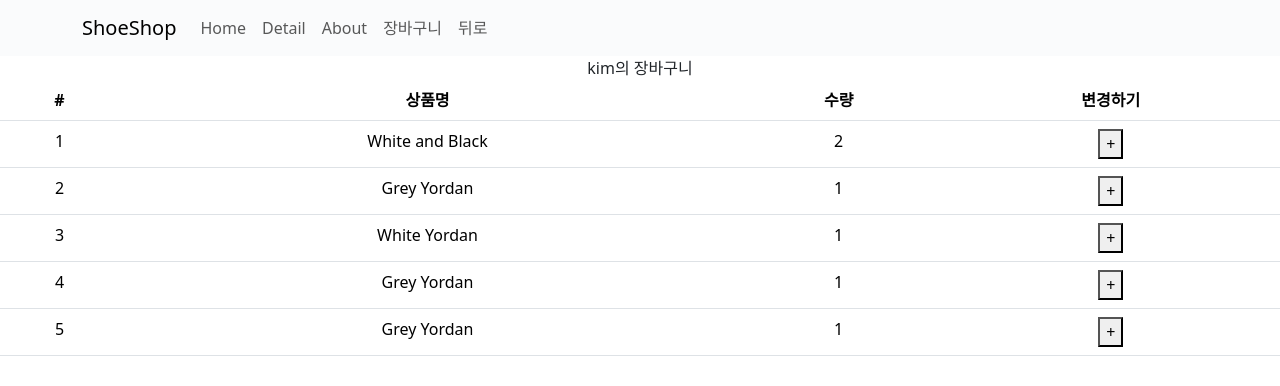
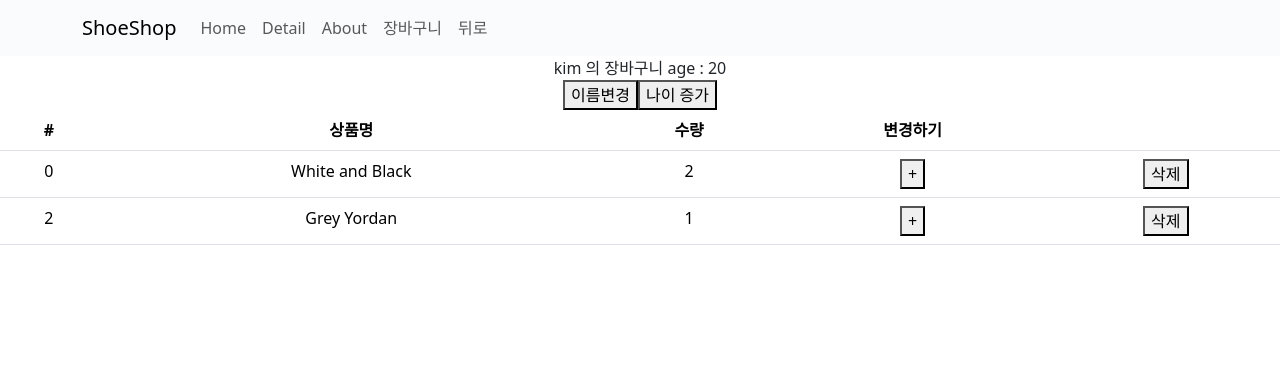
Before and after one commit to sanggyeol1/React-projects, a React (Create React App) app in the folder shop/: page /cart in a window 1280 px wide. Shown: the top 386 px of the page. Built offline with nearby package versions, Linux system fonts and the light colour scheme.

Commit message:
Cart 삭제기능 및 Detail 페이지에서 구매하기 누르면 Cart 에 담김

```diff
--- a/shop/src/App.css
+++ b/shop/src/App.css
@@ -5,7 +5,7 @@
 .nav-menu{
   text-decoration: none;
   color: black;
-}ㅇㅇ
+}
 .nav-menu:hover{
   text-shadow: 2px 2px 3px black;
   color: black;
@@ -16,7 +16,7 @@
 }
 .end{
   opacity: 1;
-  transition : 1s;
+  transition : opacity 0.5s;
 }
 
 
--- a/shop/src/routes/Cart.js
+++ b/shop/src/routes/Cart.js
@@ -1,6 +1,7 @@
-import {Table} from 'react-bootstrap'
+import { Table } from 'react-bootstrap'
 import { useDispatch, useSelector } from 'react-redux';
-import { changeName, changeCount } from '../store.js';
+import { changeCount, addItem, deleteItem } from '../store.js';
+import { changeName, addAge } from '../store/userSlice.js';
 
 function Cart(){
 
@@ -10,7 +11,13 @@ function Cart(){
 
     return(
         <div>
-            {state.user}의 장바구니
+            {state.user.name} 의 장바구니 age : {state.user.age}<br></br>
+            <button onClick={()=>{
+                dispatch(changeName())
+            }}>이름변경</button>
+            <button onClick={()=>{
+                dispatch(addAge(10))//화물도 같이 보냄
+            }}>나이 증가</button>
             <Table>
                 <thead>
                     <tr>
@@ -18,20 +25,28 @@ function Cart(){
                         <th>상품명</th>
                         <th>수량</th>
                         <th>변경하기</th>
+                        <th></th>
                     </tr>
                 </thead>
                 <tbody>
                     {
+
                         state.cart.map((a, i)=>
                         <tr key={i}>
-                            <td>{i+1}</td>
+                            <td>{state.cart[i].id}</td>
                             <td>{state.cart[i].name}</td>
                             <td>{state.cart[i].count}</td>
                             <td>
                                 <button onClick={()=>{
-                                    dispatch(changeCount({index : 0, count : 1}))
+                                    dispatch(changeCount(state.cart[i].id))
                                 }}> + </button>
                             </td>
+                            <td>
+                                <button onClick={()=>{
+                                    dispatch(deleteItem(state.cart[i].id))
+                                }}> 삭제 </button>
+                            </td>
+
                         </tr>
                         )
                     }
--- a/shop/src/routes/Detail.js
+++ b/shop/src/routes/Detail.js
@@ -2,12 +2,15 @@ import { useContext, useEffect } from 'react'
 import { useState } from 'react';
 import { useParams } from "react-router-dom"
 import { useNavigate } from 'react-router-dom'
+import { addItem } from '../store';
+import { useDispatch, useSelector } from 'react-redux';
 import './../App.css';
 
 
 
 
 function Detail(props){
+    let dispatch = useDispatch()
 
 
   // mount , update 시 html랜더링 이후 코드 실행(html로드가 빠름)
@@ -69,20 +72,22 @@ function Detail(props){
       <input onChange={(e)=>{
     입력값변경(e.target.value)
    }}></input><br></br><br></br>
-   <button className="btn btn-danger">주문하기</button><br></br><br></br>
+   <button className="btn btn-danger" onClick={()=>{
+       dispatch(addItem( {id : 찾은상품.id, name : 찾은상품.title, count : 입력값} ))
+   }}>주문하기</button><br></br><br></br>
 
     </div>
   </div>
 
-  <ul class="nav nav-tabs">
-  <li class="nav-item">
-    <a class="nav-link"  href="#" onClick={()=>{setTab(0)}}>버튼1</a>
+  <ul className="nav nav-tabs">
+  <li className="nav-item">
+    <a className="nav-link"  href="#" onClick={()=>{setTab(0)}}>버튼1</a>
   </li>
-  <li class="nav-item">
-    <a class="nav-link" href="#" onClick={()=>{setTab(1)}}>버튼2</a>
+  <li className="nav-item">
+    <a className="nav-link" href="#" onClick={()=>{setTab(1)}}>버튼2</a>
   </li>
-  <li class="nav-item">
-    <a class="nav-link" href="#" onClick={()=>{setTab(2)}}>버튼3</a>
+  <li className="nav-item">
+    <a className="nav-link" href="#" onClick={()=>{setTab(2)}}>버튼3</a>
   </li>
   </ul>
 
@@ -101,8 +106,11 @@ function Detail(props){
 
 function Tab(props){
 
-    return (<div>{[<div>1번정보</div>,<div>2번 정보</div>,<div>3번 정보</div>][props.tab]}</div>)
-
+    return (
+      <div className={`tab ${props.tab === 0 ? 'start' : 'end'}`}>
+        {[<div>1번 정보</div>,<div>2번 정보</div>,<div>3번 정보</div>][props.tab]}
+      </div>
+    )
 }
 
 
@@ -117,6 +125,4 @@ function Warn(props){
 
 
 
-
-
 export default Detail;
--- a/shop/src/store.js
+++ b/shop/src/store.js
@@ -1,36 +1,41 @@
 import { configureStore, createSlice } from '@reduxjs/toolkit'
+import user from './store/userSlice.js'
 //redux는 컴포넌트 간의 state공유가 귀찮을 때 씀 즉 props전송이 필요가 없어진다.
 
 //useState와 비슷한 역할
-
-
 
 let cart = createSlice({
     name : 'cart',
     initialState : [
         {id : 0, name : 'White and Black', count : 2},
         {id : 2, name : 'Grey Yordan', count : 1},
-        {id : 2, name : 'White Yordan', count : 1},
-        {id : 2, name : 'Grey Yordan', count : 1},
-        {id : 2, name : 'Grey Yordan', count : 1},
     ],
     reducers : {
         changeCount(state, action){
-            const {index, count} = action.playload
-            state[index].count += count;
+            let 번호 =  state.findIndex((a)=>{ return a.id === action.payload})
+            state[번호].count ++;
+        },
+
+        addItem(state, action){
+            let 번호 =  state.findIndex((a)=>{ return a.id === action.payload.id})
+            if(state[번호] == null){
+                state.push(action.payload)
+            }else{
+                let plusNum  = parseInt(action.payload.count, 10)
+                let orNum = parseInt(state[번호].count)
+
+                state[번호].count = orNum+plusNum
+            }
+        },
+
+        deleteItem(state, action){
+            let 번호 =  state.findIndex((a)=>{ return a.id === action.payload})
+            state.splice(번호,1)
         }
+
     }
 })
 
-let user = createSlice({
-    name : 'user',
-    initialState : 'kim',
-    reducers : {
-        changeName(state){
-            return 'jhon '+ state;
-        }
-    }
-})
 
 
 
@@ -41,5 +46,5 @@ export default configureStore({
     }
 })
 
-export let { changeName } = user.actions
-export let { changeCount } = cart.actions
+
+export let { changeCount, addItem, deleteItem } = cart.actions;
--- /dev/null
+++ b/shop/src/store/userSlice.js
@@ -0,0 +1,20 @@
+import { createSlice } from '@reduxjs/toolkit'
+
+let user = createSlice({
+    name : 'user',
+    initialState : {name : 'kim', age : 20},
+    reducers : {
+        changeName(state) {
+            state.name = 'park'
+        },
+        addAge(state, action) {//a는파라미터
+            state.age+=action.payload;//화물, 소포, 택배 이런 뜻
+        }
+    }
+})
+
+
+export let { changeName, addAge } = user.actions;
+
+
+export default user
```
